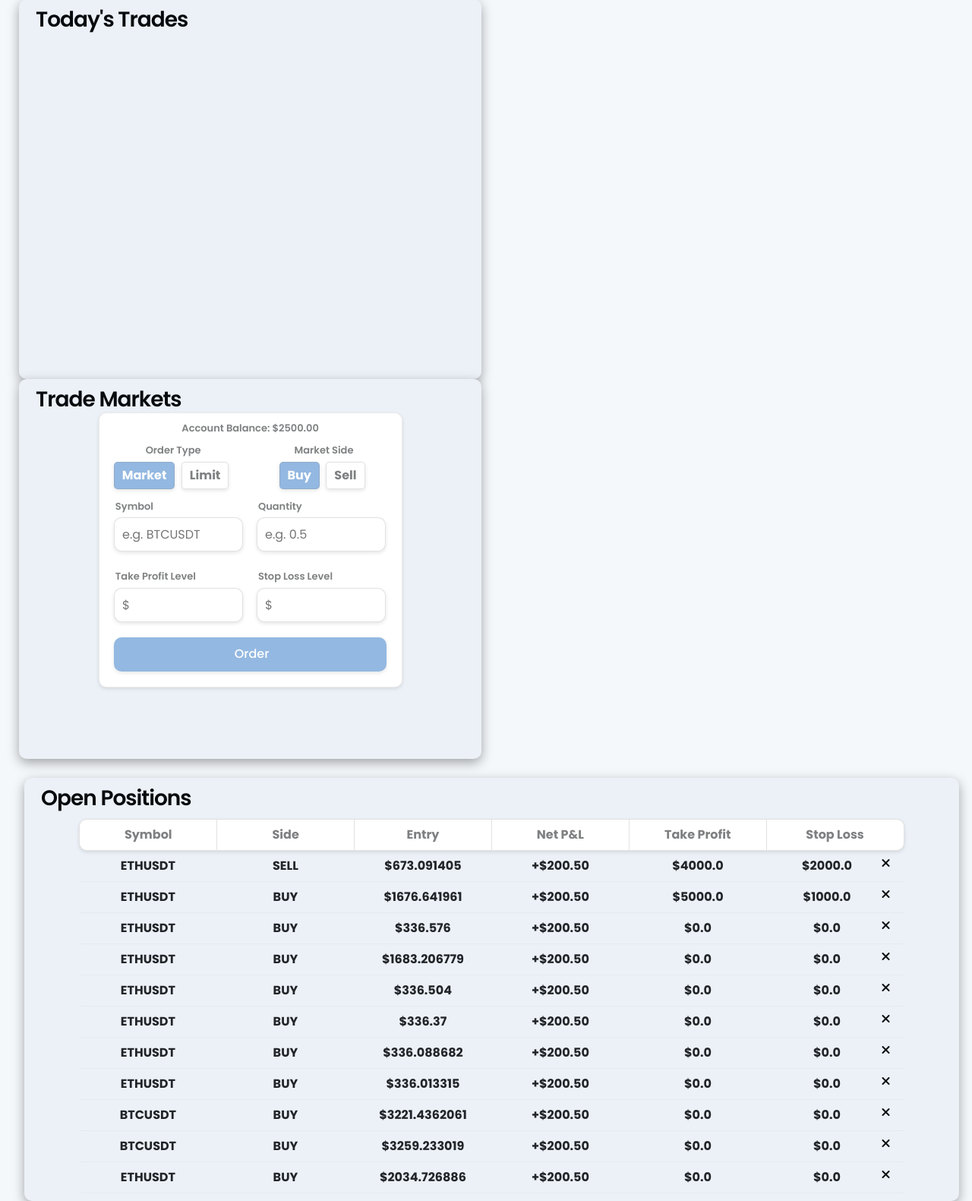
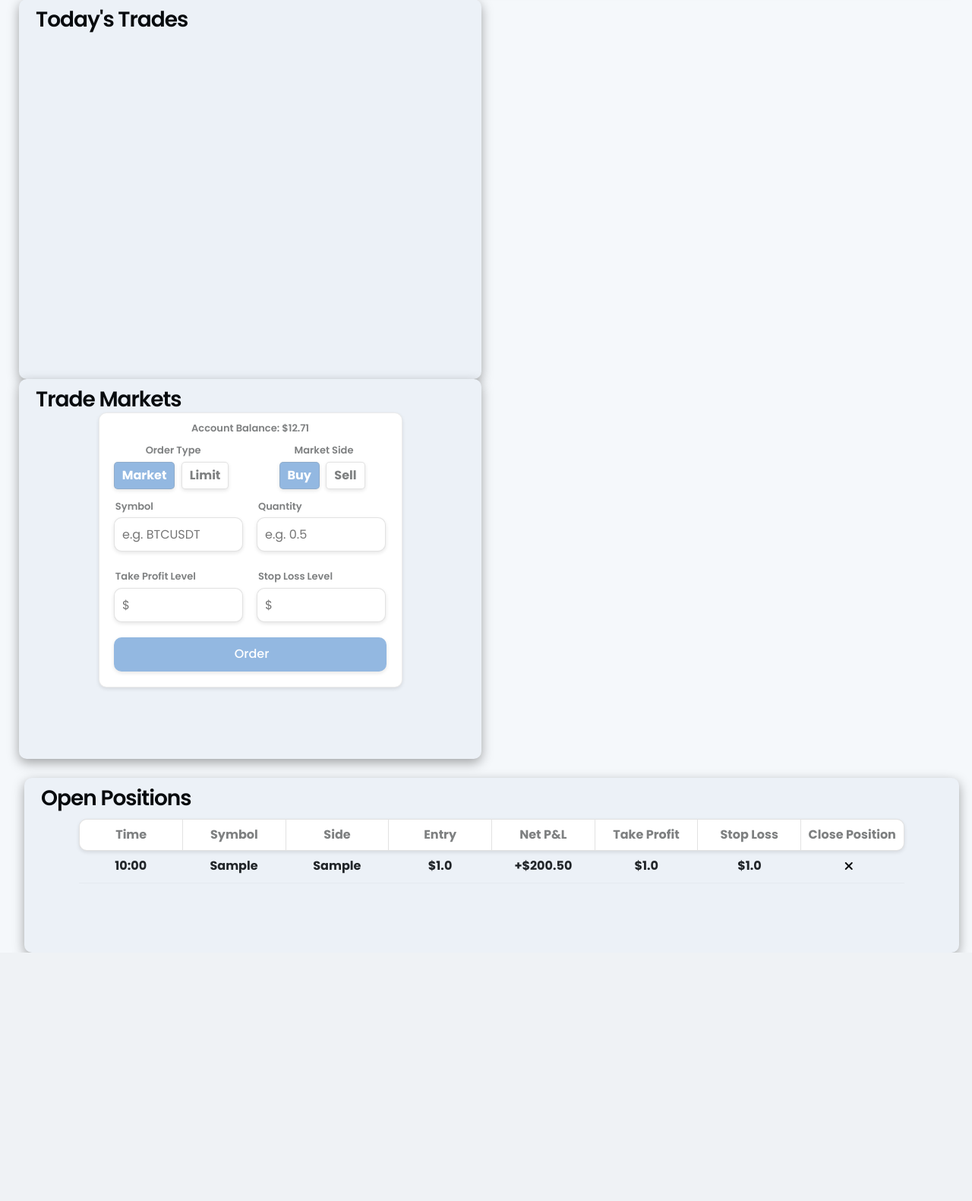
Before and after one commit to PeterGarvanski/HorizonMarkets, a Django app: page /trade/ in a window 1280 px wide. Shown: the part 137-1718 px from the top of the page at 76% size. After the commit the page ends 1391 px from the top, so only its background shows below. Run offline with Django 4.2, Linux system fonts and the light colour scheme; a user stored in the database is signed in; data comes from the database, SQL or seed files in the repository; tables that the repository leaves empty hold one stand-in row (values such as "Sample post"); some libraries are stand-ins or nearby versions.

Commit message:
feat: started implementing close position function

```diff
--- a/trade/models.py
+++ b/trade/models.py
@@ -2,15 +2,32 @@ from django.db import models
 from django.contrib.auth.models import User
 
 
-class OpenTrades(models.Model):
+class OpenTrade(models.Model):
     user = models.ForeignKey(User, on_delete=models.CASCADE, related_name='trades')
+    time = models.TimeField(auto_now_add=True)
     order_id = models.IntegerField(null=False, blank=False)
     client_order_id = models.CharField(max_length=100, null=False, blank=False)
     symbol = models.CharField(max_length=20, null=False, blank=False)
     order_type = models.CharField(max_length=10, null=False, blank=False)
     side = models.CharField(max_length=4, null=False, blank=False)
-    quantity = models.DecimalField(max_digits=20, decimal_places=8, null=False, blank=False)
-    cumulative_quote_qty = models.DecimalField(max_digits=20, decimal_places=8, null=False, blank=False)
-    price = models.DecimalField(max_digits=20, decimal_places=8, null=True, blank=True)
-    take_profit = models.DecimalField(max_digits=20, decimal_places=8, null=True, blank=True)
-    stop_loss = models.DecimalField(max_digits=20, decimal_places=8, null=True, blank=True)
+    quantity = models.DecimalField(max_digits=20, decimal_places=4, null=False, blank=False)
+    cumulative_quote_qty = models.DecimalField(max_digits=20, decimal_places=4, null=False, blank=False)
+    price = models.DecimalField(max_digits=20, decimal_places=4, null=True, blank=True)
+    take_profit = models.DecimalField(max_digits=20, decimal_places=4, null=True, blank=True)
+    stop_loss = models.DecimalField(max_digits=20, decimal_places=4, null=True, blank=True)
+
+
+class TradeHistory(models.Model):
+    user = models.ForeignKey(User, on_delete=models.CASCADE, related_name='trade_history')
+    time = models.TimeField(auto_now_add=True)
+    order_id = models.IntegerField(null=False, blank=False)
+    client_order_id = models.CharField(max_length=100, null=False, blank=False)
+    symbol = models.CharField(max_length=20, null=False, blank=False)
+    order_type = models.CharField(max_length=10, null=False, blank=False)
+    quantity = models.DecimalField(max_digits=20, decimal_places=4, null=False, blank=False)
+    cumulative_quote_qty = models.DecimalField(max_digits=20, decimal_places=4, null=False, blank=False)
+    price = models.DecimalField(max_digits=20, decimal_places=4, null=True, blank=True)
+    close_price = models.DecimalField(max_digits=20, decimal_places=4, null=False, blank=False)
+    take_profit = models.DecimalField(max_digits=20, decimal_places=4, null=True, blank=True)
+    stop_loss = models.DecimalField(max_digits=20, decimal_places=4, null=True, blank=True)
+    net_pl = models.DecimalField(max_digits=20, decimal_places=4, null=False, blank=False)
--- a/trade/static/trade/css/trade.css
+++ b/trade/static/trade/css/trade.css
@@ -151,9 +151,10 @@
 }
 
 .cancel {
-    float: right;
     margin-right: 10px;
     color: #080b0e;
+    border: none;
+    background-color: transparent;
 }
 
 .cancel:hover {
--- a/trade/templates/trade/trade.html
+++ b/trade/templates/trade/trade.html
@@ -66,23 +66,33 @@
             <div class="table">
                 <div>
                     <div class="head-row">
+                        <span class="table-cell t-head">Time</span>
                         <span class="table-cell t-head">Symbol</span>
                         <span class="table-cell t-head">Side</span>
                         <span class="table-cell t-head">Entry</span>
-                        <span class="table-cell t-head">Net P&amp;L</span>
+                        <span class="table-cell t-head">Net P&L</span>
                         <span class="table-cell t-head">Take Profit</span>
-                        <span class="table-cell t-head last">Stop Loss</span>
+                        <span class="table-cell t-head">Stop Loss</span>
+                        <span class="table-cell t-head last">Close Position</span>
                     </div>
                 </div>
                 <div>
                     {% for trade in open_trades %}
                         <div class="body-row">
+                            <span class="table-cell">{{ trade.time }}</span>
                             <span class="table-cell">{{ trade.symbol }}</span>
                             <span class="table-cell">{{ trade.side }}</span>
                             <span class="table-cell">${{ trade.entry }}</span>
                             <span class="table-cell">+$200.50</span>
                             <span class="table-cell">${{ trade.take_profit }}</span>
-                            <span class="table-cell">${{ trade.stop_loss }}<i class="fas fa-xmark cancel"></i></span>
+                            <span class="table-cell">${{ trade.stop_loss }}</span>
+                            <span class="table-cell">
+                                <form action="{% url 'close_position' %}" method="post">
+                                    {% csrf_token %}
+                                    <input type="hidden" name="close_position" value="{{ trade.id }}">
+                                    <button type="submit" class="cancel"><i class="fas fa-xmark"></i></button>
+                                </form>
+                            </span>
                         </div>
                         <hr class="line-div">
                     {% endfor %}
--- a/trade/urls.py
+++ b/trade/urls.py
@@ -4,4 +4,5 @@ from . import views
 
 urlpatterns = [
     path('', views.trade, name="trade"),
+    path('close_position/', views.close_position, name='close_position'),
 ]
--- a/trade/views.py
+++ b/trade/views.py
@@ -2,11 +2,12 @@ from env import BINANCE_API_KEY, BINANCE_SECRET_KEY
 from django.shortcuts import render, redirect
 from django.contrib.auth.decorators import login_required
 from django.contrib.auth.models import User
-from .models import OpenTrades
+from .models import OpenTrade, TradeHistory
 from dashboard.models import UserProfile, AccountHistory
 import base64
 import requests
 import time
+import datetime
 from cryptography.hazmat.primitives.serialization import load_pem_private_key
 
 
@@ -39,7 +40,7 @@ def trade(request):
 
             # If the order goes through create a new trade and post to the database
             if trade.get('status') == 'FILLED':
-                new_trade = OpenTrades.objects.create(
+                new_trade = OpenTrade.objects.create(
                     user=user,
                     order_id=trade.get('orderId'),
                     client_order_id=trade.get('clientOrderId'),
@@ -56,6 +57,7 @@ def trade(request):
 
             # If trade did not get filled update error message
             else:
+                print(trade)
                 error_message = trade
 
         # If the trade is bearish check the assests and quantitys
@@ -64,18 +66,18 @@ def trade(request):
 
     open_trades = []
 
-    for trade in OpenTrades.objects.filter(user=user):
+    # Add open trades in a list to be displayed by template
+    for trade in OpenTrade.objects.filter(user=user):
         order = {
             'id': str(trade.order_id),
+            'time': str(trade.time.strftime('%H:%M')),
             'symbol': str(trade.symbol),
             'side': str(trade.side),
-            'entry': float(trade.cumulative_quote_qty),
+            'entry': round(float(trade.cumulative_quote_qty) / float(trade.quantity), 4),
             'take_profit': float(trade.take_profit),
             'stop_loss': float(trade.stop_loss)
         }
         open_trades.append(order)
-
-    print(open_trades)
 
     # All the relevant context the templates will need
     context = {
@@ -137,3 +139,60 @@ def place_order(symbol, side, order_type, quantity, price):
         data=params,
     )
     return response.json()
+
+
+def close_position(request):
+    """
+    A Function to close open trades,
+    places an equal but opposite position to the one
+    selected, effectively closing the position,
+    then redirects to trade page.
+    """
+    # Requests the logged in users data
+    user = request.user
+    user_profile = UserProfile.objects.get(user=user)
+
+    # If a form is being submitted get the open trade
+    if request.method == 'POST':
+        trade_id = request.POST.get('close_position')
+        trade = OpenTrade.objects.filter(
+            user=user,
+            order_id=trade_id
+        )[0]
+        # Place an equal but oppopsite order
+        opposite_trade = place_order(trade.symbol, 'SELL', 'MARKET', trade.quantity, 0)
+
+        # If the order gets filled create a new entry for trade history
+        if opposite_trade.get('status') == 'FILLED':
+                net_pl = float(trade.cumulative_quote_qty) - float(opposite_trade.get('cummulativeQuoteQty'))
+
+                new_trade = TradeHistory.objects.create(
+                    user=user,
+                    order_id=opposite_trade.get('orderId'),
+                    client_order_id=opposite_trade.get('clientOrderId'),
+                    symbol=opposite_trade.get('symbol'),
+                    order_type=opposite_trade.get('type'),
+                    quantity=opposite_trade.get('executedQty'),
+                    cumulative_quote_qty=opposite_trade.get('cummulativeQuoteQty'),
+                    price=opposite_trade.get('price'),
+                    take_profit=trade.take_profit,
+                    stop_loss=trade.stop_loss,
+                    close_price='1',
+                    net_pl=net_pl
+                )
+                new_trade.save()
+
+                # Update user profile
+                user_profile.account_balance = float(user_profile.account_balance) + float(net_pl)
+                user_profile.save()
+
+                # Update account history
+                new_entry = AccountHistory.objects.create(
+                    user=user,
+                    new_account_balance=user_profile.account_balance,
+                    net_difference=net_pl
+                )
+                new_entry.save()
+                trade.delete()
+
+    return redirect('trade')
```
Also changed, not shown: trade/admin.py (+24 -3 lines), db.sqlite3, trade/migrations/0001_initial.py, trade/migrations/0002_alter_opentrade_cumulative_quote_qty_and_more.py (added), trade/migrations/0002_cryptoassets.py (deleted), trade/migrations/0003_delete_cryptoassets.py (deleted).
